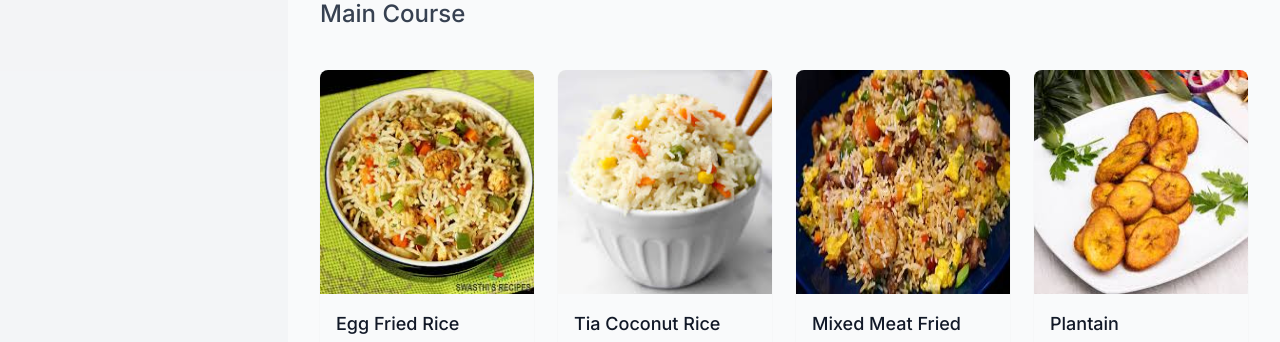
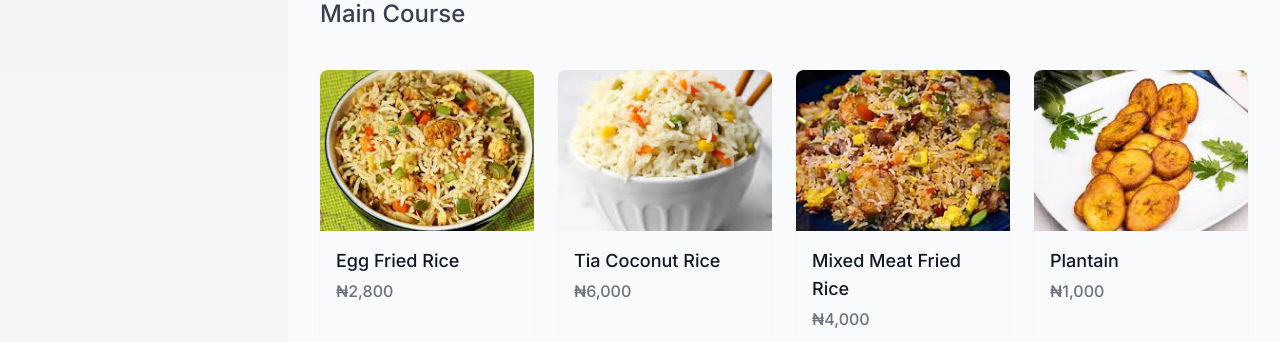
Before and after one commit to Beekay23/Lesukaa, a Next.js app: page / in a window 1280 px wide. Shown: the part 606-948 px from the top of the page. Built offline with nearby package versions, Linux system fonts and the light colour scheme.

Commit message:
refactor: preserve aspect ration of product images

```diff
--- a/src/components/grid-list/index.tsx
+++ b/src/components/grid-list/index.tsx
@@ -17,14 +17,11 @@ interface GridListProps {
 }
 
 export const GridList: React.FC<GridListProps> = ({ items = [] }) => {
- return (
+  return (
     <div className="py-3 sm:py-4">
       <div className="grid grid-cols-1 xs:grid-cols-2 sm:grid-cols-2 md:grid-cols-3 lg:grid-cols-4 gap-4 sm:gap-5 md:gap-6">
         {items.map((item, index) => (
-          <Card
-            key={item.id || `${item.name}-${index}`}
-            item={item}
-          />
+          <Card key={item.id || `${item.name}-${index}`} item={item} />
         ))}
       </div>
     </div>
@@ -36,15 +33,15 @@ const Card: React.FC<{ item: CardProps }> = ({ item }) => {
 
   return (
     <div className="overflow-hidden rounded-lg shadow-sm hover:shadow-md transition-shadow duration-200">
-      <div className="relative h-40 sm:h-48 md:h-56 overflow-hidden bg-gray-100">
+      <div className="relative w-full aspect-[4/3] overflow-hidden bg-gray-100">
         {item.imageURL ? (
           <Image
             src={item.imageURL}
             alt={item.name}
-            height={500}
-            width={500}
+            fill
+            className="object-cover"
             loading="lazy"
-            className="h-full"
+            quality={100}
           />
         ) : (
           <div className="absolute h-full w-full flex items-center justify-center bg-gray-200">
@@ -66,10 +63,12 @@ const Card: React.FC<{ item: CardProps }> = ({ item }) => {
       </div>
       <div className="p-3 sm:p-4">
         <h3 className="text-base sm:text-lg font-medium text-gray-900 line-clamp-2">
-          {item.name || 'Untitled Item'}
+          {item.name || "Untitled Item"}
         </h3>
         <p className="mt-1 text-sm sm:text-base text-gray-500 font-medium">
-          {item.price ? `₦${item.price.toLocaleString()}` : 'Price not available'}
+          {item.price
+            ? `₦${item.price.toLocaleString()}`
+            : "Price not available"}
         </p>
       </div>
     </div>
```
